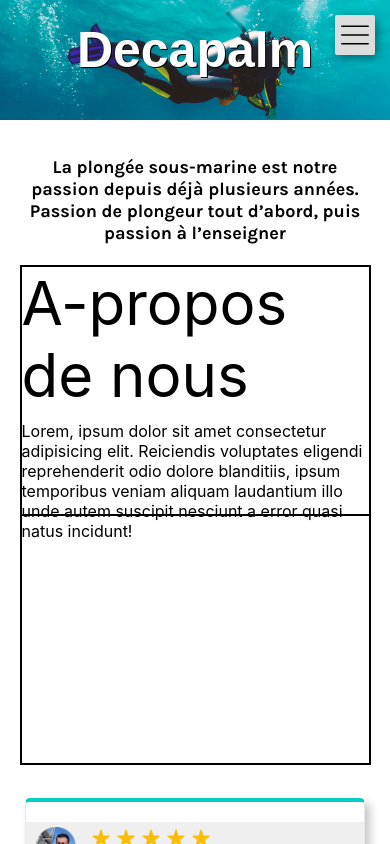
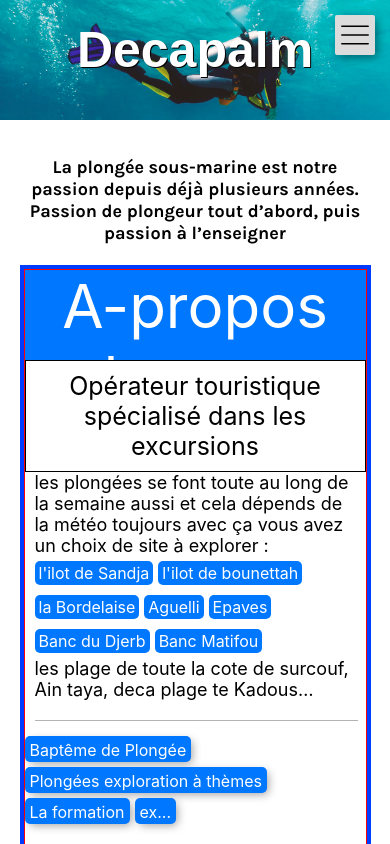
Before and after one commit to NG20NG/decapalm, a Next.js app: page /apropos in a window 390 px wide. Shown: the top 844 px of the page. Built offline with nearby package versions, Linux system fonts and the light colour scheme.

Commit message:
apropos Done 100% nchalah / mebileV / tablet 20% / AND FLOT --version 1.8 alpha

```diff
--- a/pages/apropos.tsx
+++ b/pages/apropos.tsx
@@ -2,13 +2,52 @@
 //
 import apropos from "../styles/apropos.module.css";
 import Image from "next/image";
-import { useState } from "react";
+import { useRouter } from "next/router";
+import { watch } from "fs";
+import { useEffect, useState } from "react";
 //
 //
 //
 const Apropos = () => {
   //
-  //
+  const router = useRouter();
+  let width: any;
+  if (typeof window === "object" ? window.innerWidth : undefined) {
+    width = typeof window === "object" ? window.innerWidth : undefined;
+  }
+  let w = 700;
+  let h = 590;
+  console.log(width);
+  const [changeImage, setChangeImage] = useState<any>({
+    w: 700,
+    h: 500,
+    pic: "/apropos/aproposRightImage.jpg",
+  });
+  const changeNextImage = () => {
+    if (width <= 600) {
+      setChangeImage((e: any) => ({
+        ...e,
+        w: 800,
+        h: 600,
+        pic: "/apropos/aproposRightImage.jpg",
+      }));
+    }
+    if (width <= 1330) {
+      w = 800;
+      h = 1260;
+      setChangeImage((e: any) => ({
+        ...e,
+        w: 800,
+        h: 1260,
+        pic: "/apropos/aproposRightImageV.jpg",
+      }));
+    }
+  };
+  useEffect(() => {
+    changeNextImage();
+    console.log(width);
+  }, [width]);
+
   //
   //
   //
@@ -46,16 +85,44 @@ const Apropos = () => {
           >
             <div className={apropos.aproposTextTitle}>A-propos de nous</div>
             <div className={apropos.aproposTextDescription}>
-              Lorem, ipsum dolor sit amet consectetur adipisicing elit.
-              Reiciendis voluptates eligendi reprehenderit odio dolore
-              blanditiis, ipsum temporibus veniam aliquam laudantium illo unde
-              autem suscipit nesciunt a error quasi natus incidunt!
+              Opérateur touristique spécialisé dans les excursions
             </div>
-            <div className={apropos.aproposTextBTN}></div>
+            <div className={apropos.textDescriptionContainer}>
+              <div className={apropos.textDescription}>
+                les plongées se font toute au long de la semaine aussi et cela
+                dépends de la météo toujours avec ça vous avez un choix de site
+                à explorer :
+                <div className={apropos.textDescriptionOptions}>
+                  <div>l'ilot de Sandja</div>
+                  <div>l'ilot de bounettah</div>
+                  <div>la Bordelaise</div>
+                  <div>Aguelli</div>
+                  <div>Epaves</div>
+                  <div>Banc du Djerb</div>
+                  <div>Banc Matifou</div>
+                </div>
+                les plage de toute la cote de surcouf, Ain taya, deca plage te
+                Kadous…
+              </div>
+              <div className={apropos.underTextDescription}>
+                <div>Baptême de Plongée</div>
+                <div>Plongées exploration à thèmes</div>
+                <div>La formation</div>
+                <div>ex...</div>
+              </div>
+            </div>
           </div>
           <div
             className={`${apropos.aproposTextAndPicture} ${apropos.aproposPicture}`}
-          ></div>
+          >
+            <div>
+              <Image
+                src={"/apropos/aproposRightImage.jpg"}
+                height={505}
+                width={600}
+              />
+            </div>
+          </div>
         </div>
         <div className={apropos.aproposUserOpinionsContainer}>
           {userInfoArray.map((e, i: number) => (
--- a/pages/index.tsx
+++ b/pages/index.tsx
@@ -1,6 +1,6 @@
 import type { NextPage } from "next";
 import Head from "next/head";
-//"design apropos page 70% plus mobileV / fixing header from P to div bug --version 1.7.5 alpha" next bug header animation
+//" --version 1.7.6 alpha" next bug header animation
 import Image from "next/image";
 import index from "../styles/Index.module.css";
 //
--- a/styles/Header.module.css
+++ b/styles/Header.module.css
@@ -210,7 +210,7 @@
 }
 @media only screen and (max-width: 300px) {
   .headerDescription {
-    height: 300px;
+    height: 200px;
   }
   :is(.headerDescription, .headerDescriptionContact) > div {
     border: 1px solid black;
--- a/styles/apropos.module.css
+++ b/styles/apropos.module.css
@@ -1,6 +1,6 @@
 .aproposMainStaticContainer {
   width: 100vw;
-  height: 2000px;
+  height: auto;
   display: flex;
   justify-content: center;
 }
@@ -16,27 +16,78 @@
   height: 500px;
   display: flex;
   justify-content: center;
-  border: 5px solid rgb(255, 0, 0);
 }
 .aproposTextAndPicture {
-  border: 1px solid black;
   width: 50%;
   height: 100%;
   flex-direction: column;
   display: flex;
   justify-content: flex-start;
+}
+.aproposPicture {
+  display: flex;
   align-items: center;
 }
+.aproposTextContainer {
+  display: flex;
+  justify-content: space-between;
+}
+.aproposPicture > div {
+  width: fit-content;
+  height: 100%;
+  border-radius: 2px;
+  overflow: hidden;
+}
 /*====================================== left bar*/
-
 .aproposTextTitle {
   width: 100%;
-  height: fit-content;
+  height: 90px;
   font-size: 60px;
+  background-color: rgb(0, 119, 255);
+  padding-left: 10px;
+  color: white;
 }
 .aproposTextDescription {
-  height: 200px;
+  height: fit-content;
   padding: 10px 0px;
+  font-size: 25px;
+  border: 1px solid black;
+}
+.textDescriptionContainer {
+  margin-left: 10px;
+  width: 95%;
+  height: auto;
+}
+.textDescription {
+  font-size: 18px;
+  margin: 0px 0px 20px 0px;
+}
+.textDescriptionOptions > div {
+  padding: 2px 5px;
+  margin: 5px 0px;
+  width: fit-content;
+  border-radius: 5px;
+  font-size: 16px;
+  background-color: rgb(0, 119, 255);
+  color: white;
+}
+.underTextDescription {
+  border-top: 1px solid rgba(0, 0, 0, 0.297);
+  display: flex;
+  flex-wrap: wrap;
+  padding-top: 20px;
+  position: relative;
+}
+.underTextDescription > div {
+  box-shadow: 3px 3px 10px -2px rgba(0, 0, 0, 0.396);
+  width: fit-content;
+  padding: 3px 8px;
+  margin-right: 5px;
+  border-radius: 5px;
+  color: white;
+  background-color: rgb(0, 119, 255);
+  position: relative;
+  right: 10px;
 }
 /*========================================= user opinions*/
 .aproposUserOpinionsContainer {
@@ -99,16 +150,56 @@
   font-size: 15px;
   margin-top: 10px;
 }
+/*===========================================================================*/
+/*===========================================================================*/
+/*===========================================================================*/
+/*===========================================================================*/
 @media only screen and (max-width: 600px) {
   .aproposTextAndPictureContainer {
     flex-direction: column;
     width: 90vw;
+    height: 900px;
     margin-top: 45px;
-    border: 1px solid black;
+    justify-content: space-between;
+    border: 4px solid rgb(0, 60, 255);
   }
   .aproposTextAndPicture {
     width: 100%;
-    height: 50%;
+  }
+  .textDescriptionContainer {
+    height: 200px;
+  }
+  .aproposTextContainer {
+    height: fit-content;
+    justify-content: flex-start;
+    height: 620px;
+    border: 1px solid rgb(255, 0, 0);
+  }
+  .underTextDescription {
+    margin: 0;
+    padding-top: 15px;
+  }
+  .underTextDescription > div {
+    padding: 4px 5px 2px 5px;
+    margin: 0px 5px 5px 0px;
+  }
+  .aproposPicture {
+    border: 1px solid rgb(255, 0, 0);
+    height: 280px;
+  }
+  .aproposTextDescription {
+    text-align: center;
+    margin: 0;
+  }
+  .textDescriptionOptions {
+    display: flex;
+    flex-wrap: wrap;
+    align-items: center;
+    height: auto;
+  }
+  .textDescriptionOptions > div {
+    padding: 2px 4px;
+    margin: 5px 5px 5px 0px;
   }
   .aproposUserOpinionsContainer {
     flex-direction: column;
@@ -118,4 +209,56 @@
     align-items: center;
     margin-top: 20px;
   }
+  .aproposTextTitle {
+    text-align: center;
+    padding: 0;
+  }
 }
+@media only screen and (min-width: 600px) and (max-width: 1310px) {
+  .aproposMainStatic {
+    width: 100vw;
+  }
+  .aproposTextAndPictureContainer {
+    width: 70%;
+    height: fit-content;
+    border: 1px solid black;
+  }
+  .aproposUserOpinionsContainer {
+    width: 70%;
+  }
+  .textDescriptionOptions {
+    display: flex;
+    flex-wrap: wrap;
+  }
+  .underTextDescription {
+    border: 1px solid black;
+    width: 530px;
+  }
+  .underTextDescription > div {
+    margin-top: 5px;
+  }
+  .aproposTextContainer {
+    height: 50%;
+  }
+  .aproposPicture {
+    border: 1px solid black;
+    width: 40%;
+    height: 80%;
+  }
+}
+@media only screen and (max-width: 300px) {
+  .aproposUserOpinionsContainer {
+    height: auto;
+  }
+  .aproposUserOpinionsContainer > div {
+    width: 250px;
+    height: 220px;
+    margin: 10px 0px;
+  }
+  .aproposTextAndPictureContainer {
+    height: 920px;
+  }
+  .aproposPicture {
+    height: 200px;
+  }
+}
```
Also changed, not shown: public/apropos/aproposRightImage.jpg (added), public/apropos/aproposRightImageV.jpg (added).
